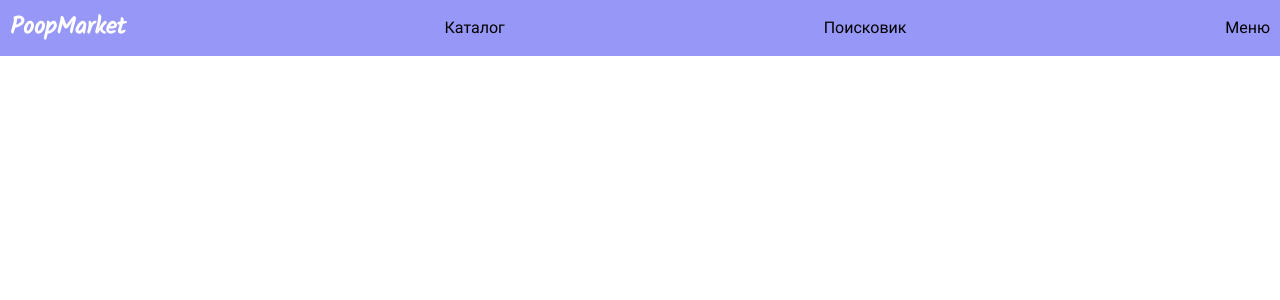
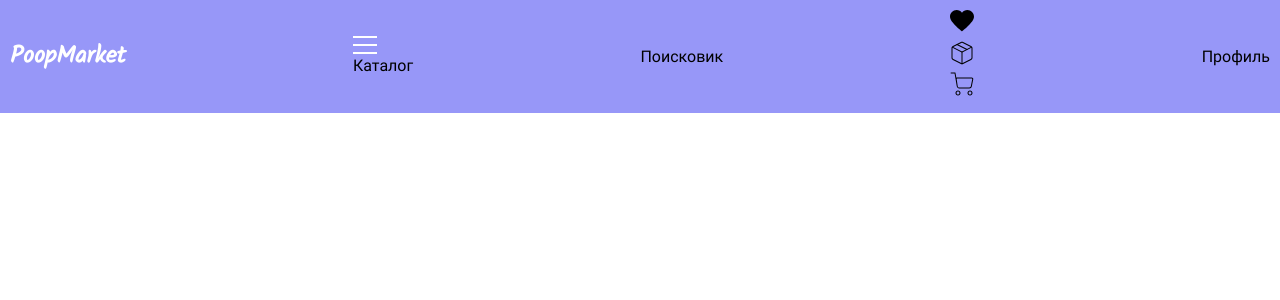
Before and after one commit to lznval/best-app-ever, a React (Create React App) app: page / in a window 1280 px wide. Shown: the top 300 px of the page. Built offline with nearby package versions, Linux system fonts and the light colour scheme; no server answers.

Commit message:
Добавил алиасы, иконки

```diff
--- /dev/null
+++ b/config-overrides.js
@@ -0,0 +1,10 @@
+const { override, addWebpackAlias } = require("customize-cra");
+const path = require("path");
+
+module.exports = override(
+  addWebpackAlias({
+    "@components": path.resolve(__dirname, "src/client/components"),
+    "@pages": path.resolve(__dirname, "src/client/pages"),
+    "@assets": path.resolve(__dirname, "src/client/assets"),
+  })
+);
--- a/src/client/components/Header/index.tsx
+++ b/src/client/components/Header/index.tsx
@@ -1,15 +1,29 @@
+import CatalogMenu from '@components/UI/CatalogMenu';
 import styles from './Header.module.scss';
+import { FC } from 'react';
+import { HeartIcon, OrdersIcon, CartIcon } from '@components/Icons';
 
-export const Header = (): JSX.Element => {
+export const Header: FC = () => {
   return (
-    <>
     <header className={styles.wrapper}>
       <a className={styles.logo} href="/">PoopMarket</a>
-      <div className={styles.catalog}>Каталог</div>
+      <div className={styles.catalog}>
+        <CatalogMenu />
+        <span>Каталог</span>
+      </div>
       <div className={styles.search}>Поисковик</div>
-      <div className={styles.menu}>Меню</div>
+      <div className={styles.menu}>
+        <div>
+          <HeartIcon />
+        </div>
+        <div>
+          <OrdersIcon />
+        </div>
+        <div>
+          <CartIcon />
+        </div>
+      </div>
+      <div className={styles.profile}>Профиль</div>
     </header>
-    </>
-
   )
 }
--- /dev/null
+++ b/src/client/components/Icons/index.tsx
@@ -0,0 +1,32 @@
+import React from 'react';
+
+export const MenuIcon: React.FC<React.SVGProps<SVGSVGElement>> = (props) => (
+    <svg xmlns="http://www.w3.org/2000/svg" viewBox="0 0 24 24" {...props}>
+        <path fillRule="evenodd" clipRule="evenodd" d="M2.5 12C2.5 11.7239 2.72386 11.5 3 11.5H21C21.2761 11.5 21.5 11.7239 21.5 12C21.5 12.2761 21.2761 12.5 21 12.5H3C2.72386 12.5 2.5 12.2761 2.5 12Z"/>
+        <path fillRule="evenodd" clipRule="evenodd" d="M2.5 6C2.5 5.72386 2.72386 5.5 3 5.5H21C21.2761 5.5 21.5 5.72386 21.5 6C21.5 6.27614 21.2761 6.5 21 6.5H3C2.72386 6.5 2.5 6.27614 2.5 6Z"/>
+        <path fillRule="evenodd" clipRule="evenodd" d="M2.5 18C2.5 17.7239 2.72386 17.5 3 17.5H21C21.2761 17.5 21.5 17.7239 21.5 18C21.5 18.2761 21.2761 18.5 21 18.5H3C2.72386 18.5 2.5 18.2761 2.5 18Z"/>
+    </svg>
+);
+
+export const HeartIcon: React.FC<React.SVGProps<SVGSVGElement>> = (props) => (
+    <svg width="24" height="24" viewBox="0 0 24 24" xmlns="http://www.w3.org/2000/svg" {...props}>
+        <path d="M17.3653 0C15.1604 0 13.2067 1.07706 12 2.73408C10.7933 1.07706 8.84098 0 6.63474 0C2.9706 0 0 2.9706 0 6.63474C0 12.2098 12 21.2004 12 21.2004C12 21.2004 24 12.2098 24 6.63474C24 2.9706 21.0294 0 17.3653 0Z" />
+    </svg>
+);
+
+export const OrdersIcon: React.FC<React.SVGProps<SVGSVGElement>> = (props) => (
+    <svg width="24" height="24" viewBox="0 0 24 24" xmlns="http://www.w3.org/2000/svg" {...props}>
+        <path fillRule="evenodd" clipRule="evenodd" d="M11.3325 1.89792C11.3324 1.89801 11.3327 1.89782 11.3325 1.89792L3.33366 5.89736L3.33255 5.89792C2.82288 6.15117 2.50045 6.67105 2.50005 7.24015V16.7636C2.49608 17.3335 2.81541 17.8564 3.32416 18.1132C3.32387 18.113 3.32445 18.1133 3.32416 18.1132L11.3237 22.1129C11.7462 22.3244 12.2438 22.3244 12.6663 22.113L20.6664 18.1129L20.6675 18.1124C21.1773 17.8591 21.4997 17.3391 21.5 16.7699V7.24042C21.4997 6.67121 21.1773 6.15121 20.6675 5.89792L20.6664 5.89736L12.6675 1.89792C12.6674 1.89782 12.6677 1.89801 12.6675 1.89792C12.2474 1.68935 11.7527 1.68934 11.3325 1.89792ZM10.8875 1.00238C11.5883 0.654153 12.4118 0.654153 13.1125 1.00238L13.1137 1.00293L21.1125 5.00238C21.1124 5.0023 21.1127 5.00247 21.1125 5.00238C21.9618 5.42464 22.4995 6.29138 22.5 7.23988V16.7701C22.4995 17.7186 21.9624 18.5853 21.1132 19.0076C21.113 19.0077 21.1134 19.0075 21.1132 19.0076L13.1138 23.0073C13.1138 23.0073 13.1138 23.0073 13.1138 23.0073C12.4097 23.3596 11.5806 23.3597 10.8764 23.0074C10.8764 23.0073 10.8765 23.0074 10.8764 23.0074L2.87644 19.0074L2.87506 19.0067C2.02685 18.5793 1.49413 17.7082 1.50005 16.7585V7.24015C1.50055 6.29169 2.03772 5.42496 2.88695 5.00268C2.88675 5.00278 2.88715 5.00258 2.88695 5.00268L10.8864 1.00294L10.8875 1.00238Z" />
+        <path fillRule="evenodd" clipRule="evenodd" d="M1.87321 5.93617C1.9967 5.68918 2.29704 5.58907 2.54403 5.71256L12.0004 10.4408L21.4568 5.71256C21.7038 5.58907 22.0041 5.68918 22.1276 5.93617C22.2511 6.18316 22.151 6.4835 21.904 6.60699L12.224 11.447C12.0833 11.5174 11.9176 11.5174 11.7768 11.447L2.09682 6.60699C1.84983 6.4835 1.74971 6.18316 1.87321 5.93617Z" />
+        <path fillRule="evenodd" clipRule="evenodd" d="M12 10.5C12.2761 10.5 12.5 10.7239 12.5 11V22.76C12.5 23.0361 12.2761 23.26 12 23.26C11.7239 23.26 11.5 23.0361 11.5 22.76V11C11.5 10.7239 11.7239 10.5 12 10.5Z"/>
+        <path fillRule="evenodd" clipRule="evenodd" d="M6.5529 3.2765C6.67639 3.02951 6.97673 2.9294 7.22372 3.0529L17.2237 8.0529C17.4707 8.17639 17.5708 8.47673 17.4473 8.72372C17.3238 8.97071 17.0235 9.07082 16.7765 8.94732L6.7765 3.94732C6.52951 3.82383 6.4294 3.52349 6.5529 3.2765Z" />
+    </svg>
+);
+
+export const CartIcon: React.FC<React.SVGProps<SVGSVGElement>> = (props) => (
+    <svg width="24" height="24" viewBox="0 0 24 24" xmlns="http://www.w3.org/2000/svg" {...props}>
+        <path fillRule="evenodd" clipRule="evenodd" d="M5.5 21C5.5 19.6193 6.61929 18.5 8 18.5C9.38071 18.5 10.5 19.6193 10.5 21C10.5 22.3807 9.38071 23.5 8 23.5C6.61929 23.5 5.5 22.3807 5.5 21ZM8 19.5C7.17157 19.5 6.5 20.1716 6.5 21C6.5 21.8284 7.17157 22.5 8 22.5C8.82843 22.5 9.5 21.8284 9.5 21C9.5 20.1716 8.82843 19.5 8 19.5Z" />
+        <path fillRule="evenodd" clipRule="evenodd" d="M17.5 21C17.5 19.6193 18.6193 18.5 20 18.5C21.3807 18.5 22.5 19.6193 22.5 21C22.5 22.3807 21.3807 23.5 20 23.5C18.6193 23.5 17.5 22.3807 17.5 21ZM20 19.5C19.1716 19.5 18.5 20.1716 18.5 21C18.5 21.8284 19.1716 22.5 20 22.5C20.8284 22.5 21.5 21.8284 21.5 21C21.5 20.1716 20.8284 19.5 20 19.5Z" />
+        <path fillRule="evenodd" clipRule="evenodd" d="M1 0.5C0.723858 0.5 0.5 0.723858 0.5 1C0.5 1.27614 0.723858 1.5 1 1.5H4.58051C5.33783 5.79147 6.10333 10.0643 6.74931 14.3709C6.93288 15.5947 7.98416 16.5 9.22165 16.5H19.3597C20.5514 16.5 21.5774 15.6588 21.8111 14.4903L23.2503 7.29417C23.436 6.36599 22.726 5.5 21.7795 5.5H7.16046C6.8575 5.5 6.57797 5.58901 6.34436 5.74093L5.49239 0.913107C5.45023 0.674179 5.24262 0.5 5 0.5H1ZM6.666 7.07417C6.62065 6.77187 6.85478 6.5 7.16046 6.5H21.7795C22.095 6.5 22.3316 6.78866 22.2698 7.09806L20.8305 14.2942C20.6903 14.9953 20.0747 15.5 19.3597 15.5H9.22165C8.47916 15.5 7.84839 14.9568 7.73825 14.2225L6.666 7.07417Z" />
+    </svg>
+)
--- /dev/null
+++ b/src/client/components/UI/CatalogMenu/CatalogMenu.module.scss
@@ -0,0 +1,41 @@
+@import url('../../../styles/variables.scss');
+
+.menu {
+    width: 24px;
+    height: 18px;
+    position: relative;
+    span {
+        transition: all 0.5s ease;
+        position: absolute;
+        width: 100%;
+        height: 2px;
+        background-color: #fff;
+        top: 50%;
+        transform: translateY(-50%);
+        &:first-of-type {
+            top: 0;
+            transform: translateY(0);
+        }
+        &:last-of-type {
+            top: auto;
+            transform: translateY(0);
+            bottom: 0;
+        }
+    }
+
+    &.open {
+        span {
+            opacity: 0;
+            &:first-of-type {
+                opacity: 1;
+                top: 49%;
+                transform: rotate(45deg) translateY(-50%);
+            }
+            &:last-of-type {
+                opacity: 1;
+                bottom: 50%;
+                transform: rotate(-45deg) translateY(50%);
+            }
+        }
+    }
+}
--- /dev/null
+++ b/src/client/components/UI/CatalogMenu/index.tsx
@@ -0,0 +1,19 @@
+import React, { FC, useState } from 'react'
+import styles from './CatalogMenu.module.scss';
+
+const CatalogMenu: FC = () => {
+  const [isOpen, setIsOpen] = useState<boolean>(false);
+
+  const handleClick = () => {
+    setIsOpen(!isOpen)
+  }
+  return (
+    <div className={`${styles.menu} ${isOpen ? styles.open : ''}`} onClick={handleClick}>
+        <span></span>
+        <span></span>
+        <span></span>
+    </div>
+  )
+}
+
+export default CatalogMenu
```
Also changed, not shown: package.json (+6 -3 lines), tsconfig.json (+9 -7 lines), .eslintrc.js (added), 1 other file (tests, documents, lock files or other folders).
